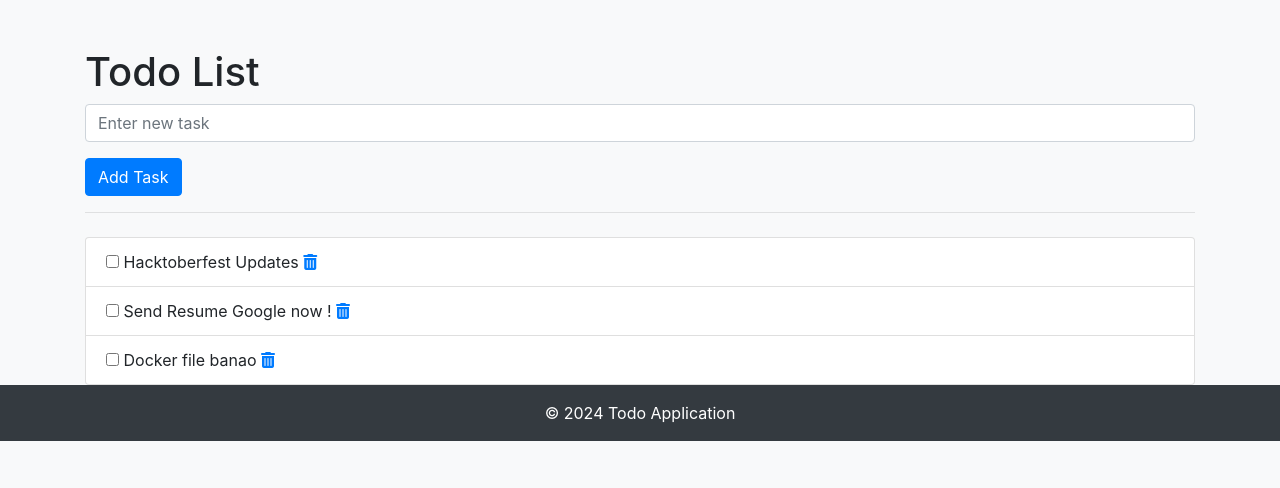
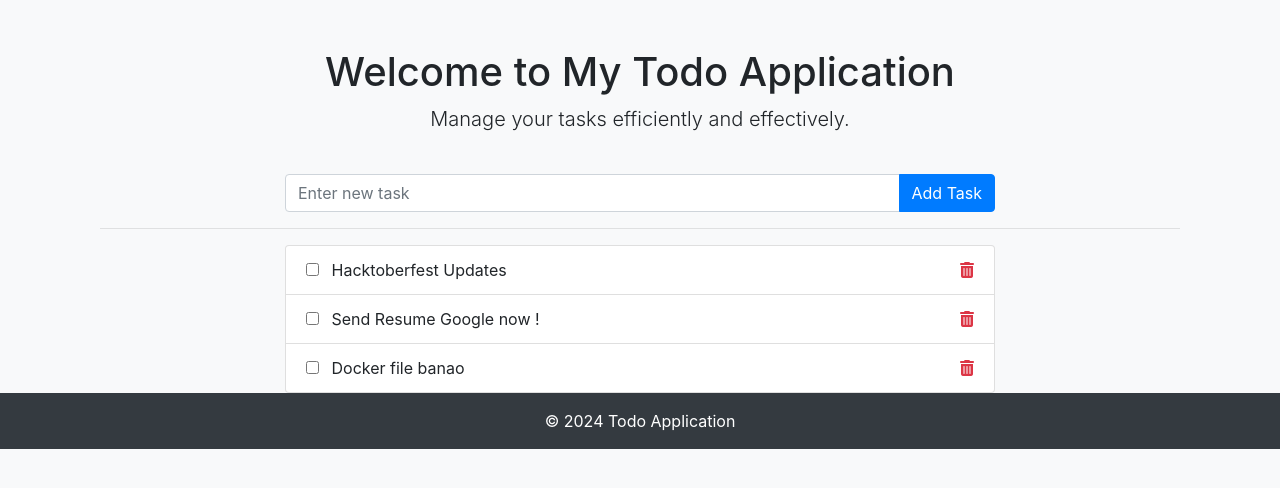
Before and after one commit to OnlineLearningOfficial1/Django-project, a Django app: template todos/templates/todos/index.html in a window 1280 px wide. Shown: the part 56-544 px from the top of the page. Run offline with Django 3.2, Linux system fonts and the light colour scheme; the template is opened without the code that fills it: values that come from a table or form of the project are taken from there, others are empty; data comes from the database, SQL or seed files in the repository; some libraries are stand-ins or nearby versions.

Commit message:
Update index.html

```diff
--- a/todos/templates/todos/index.html
+++ b/todos/templates/todos/index.html
@@ -1,33 +1,58 @@
-{% extends 'base.html' %}
+{% extends 'todos/base.html' %}
 
 {% block title %}
-<title>Todo List</title>
+<title>My Todo List</title>
 {% endblock %}
 
 {% block content %}
+<div class="container mt-4">
+
+  <!-- Title row -->
+  <div class="row">
+    <div class="col-md-8 offset-md-2">
       <div class="page-header">
-  <h1>Todo List</h1>
+        <h1 class="text-center">
+          Welcome to My Todo Application
+        </h1>
+        <p class="lead text-center">Manage your tasks efficiently and effectively.</p>
+      </div>
+    </div>
   </div>
 
+  <!-- Add a todo row -->
+  <div class="row mt-4">
+    <div class="col-md-8 offset-md-2">
       <form method="post" action="{% url 'todos:add' %}">
         {% csrf_token %}
-  <div class="form-group">
+        <div class="input-group">
           <input type="text" class="form-control" name="title" placeholder="Enter new task" required>
+          <div class="input-group-append">
+            <button type="submit" class="btn btn-primary">
+              Add Task
+            </button>
           </div>
-  <button type="submit" class="btn btn-primary">Add Task</button>
+        </div>
       </form>
-
+    </div>
+  </div>
   <hr />
 
-<div class="list-group mt-4">
+  <!-- Todo list row -->
+  <div class="row">
+    <div class="col-md-8 offset-md-2">
+      <div class="list-group">
         {% for todo in todo_list %}
-  <div class="list-group-item {% if todo.isCompleted %} todo-complete {% endif %}">
+        <div class="list-group-item d-flex justify-content-between align-items-center {% if todo.isCompleted %} list-group-item-success {% endif %}">
+          <div>
             <form style="display: inline;" method="post" action="{% url 'todos:update' todo.id %}">
               {% csrf_token %}
-      <input type="checkbox" name="isCompleted" onchange="this.form.submit()" {% if todo.isCompleted %} checked {% endif %} class="todo-status-checkbox">
+              <input type="checkbox" name="isCompleted" onchange="this.form.submit()" {% if todo.isCompleted %} checked {% endif %} class="mr-2">
             </form>
+            <span class="{% if todo.isCompleted %}text-decoration-line-through{% endif %}">
               {{ todo.title }}
-    <a href="{% url 'todos:delete' todo.id %}" title="Delete">
+            </span>
+          </div>
+          <a href="{% url 'todos:delete' todo.id %}" class="text-danger" title="Delete">
             <i class="fas fa-trash-alt"></i>
           </a>
         </div>
@@ -37,4 +62,7 @@
         </div>
         {% endfor %}
       </div>
+    </div>
+  </div>
+</div>
 {% endblock %}
```
Lines whose indentation alone changed are shown as unchanged.
